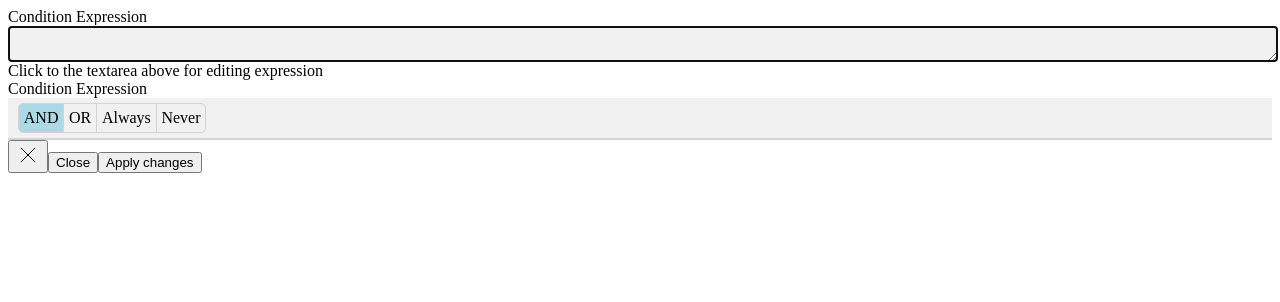
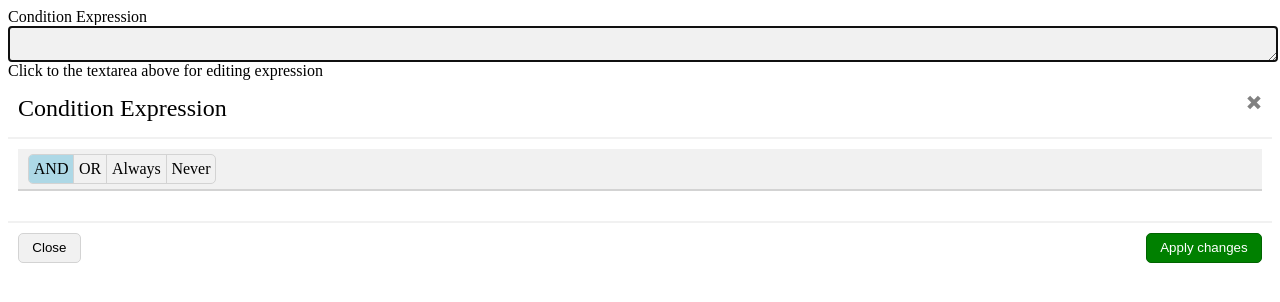
Before and after one commit to dimovs/fxbo, a Vue app: page / in a window 1280 px wide. Both pictures are taken after a click on the element 640 px from the left and 44 px from the top of the page. Shown: the top 302 px of the page. Built offline with nearby package versions, Linux system fonts and the light colour scheme.

Commit message:
style popup content without expressions

```diff
--- a/src/components/RegExpController.vue
+++ b/src/components/RegExpController.vue
@@ -10,8 +10,14 @@
       </span>
     </div>
     <div v-if="isPopupShowed" class="reg-exp-controller__popup">
-      <span class="reg-exp-controller__text">Condition Expression</span>
-
+      <div class="popup">
+        <div class="popup__header">
+          <span class="popup__title">Condition Expression</span>
+          <button @click="hidePopup" type="button" class="popup__breaker">
+            Close
+          </button>
+        </div>
+        <div class="popup__content">
           <div class="reg-exp-controller__controls">
             <ul class="operators">
               <template v-for="(operator, i) in operators" :key="i">
@@ -26,18 +32,24 @@
               </template>
             </ul>
         </div>
-
-      <button @click="hidePopup" type="button">
-        <svg @click="hidePopup" height="24" role="img" width="24" viewBox="0 0 24 24">
-          <path d="M4.93,4.93,19.07,19.07m-14.14,0L19.07,4.93"
-                fill="none"
-                stroke="currentColor"
-                stroke-miterlimit="10"
-          />
-        </svg>
+        </div>
+        <div class="popup__actions">
+          <button
+            @click="hidePopup"
+            type="button"
+            class="popup__action popup__action--close"
+          >
+            Close
           </button>
-      <button @click="hidePopup" type="button">Close</button>
-      <button @click="hidePopup" type="button">Apply changes</button>
+          <button
+            @click="hidePopup"
+            type="button"
+            class="popup__action popup__action--apply"
+          >
+            Apply changes
+          </button>
+        </div>
+      </div>
     </div>
   </section>
 </template>
@@ -137,4 +149,82 @@ export default {
 .operators__item:not(:last-child) {
   border-right: 1px solid lightgray;
 }
+
+.popup {
+  background-color: rgba(255, 255, 255, 1);
+}
+
+.popup__header {
+  display: flex;
+  flex-direction: row;
+  flex-wrap: wrap;
+  justify-content: space-between;
+  border-bottom: 2px solid rgba(241, 241, 241, 1);
+  font-size: 1.5rem;
+  padding: 15px 10px;
+}
+
+.popup__actions {
+  display: flex;
+  flex-direction: row;
+  flex-wrap: wrap;
+  justify-content: space-between;
+  padding: 10px;
+}
+
+.popup__breaker {
+  position: relative;
+  width: 16px;
+  height: 15px;
+  margin: 0;
+  padding: 0;
+  align-self: flex-start;
+  border: none;
+  background-color: transparent;
+  font-size: 0;
+}
+
+.popup__breaker:before,
+.popup__breaker:after {
+  position: absolute;
+  content: '';
+  top: 0;
+  left: 6px;
+  height: 15px;
+  width: 4px;
+  background-color: gray;
+}
+
+.popup__breaker:before {
+  transform: rotate(45deg);
+}
+
+.popup__breaker:after {
+  transform: rotate(-45deg);
+}
+
+.popup__content {
+  padding: 10px 10px 30px;
+}
+
+.popup__actions {
+  border-top: 2px solid rgba(241, 241, 241, 1);
+}
+
+.popup__action {
+  padding: 0.5em 1em;
+  border: 1px solid;
+  border-radius: 5px;
+}
+
+.popup__action--close {
+  background-color: rgba(241, 241, 241, 1);
+  border-color: lightgray;
+}
+
+.popup__action--apply {
+  color: rgba(255, 255, 255, 1);
+  background-color: green;
+  border-color: darkgreen;
+}
 </style>
```
Lines whose indentation alone changed are shown as unchanged.
